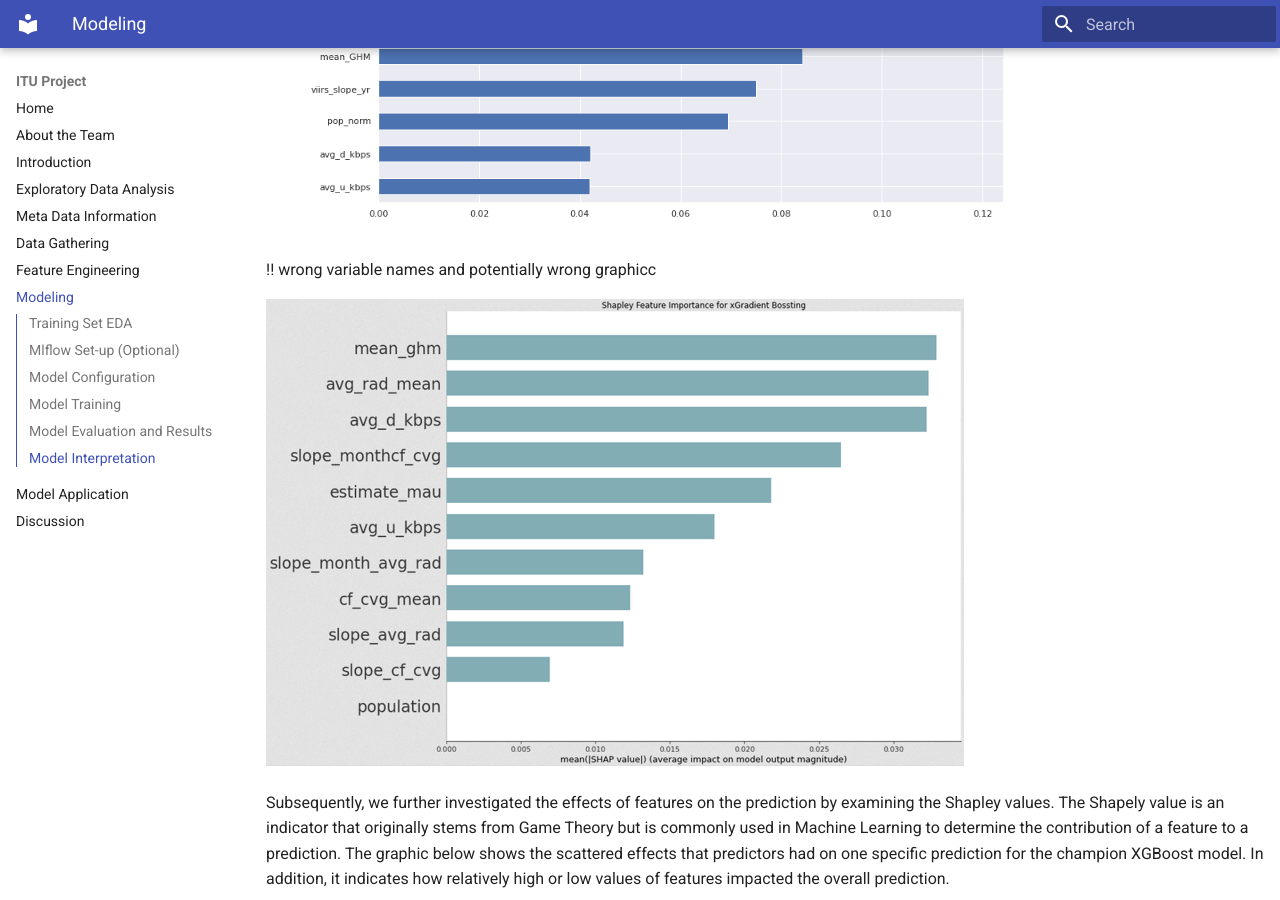
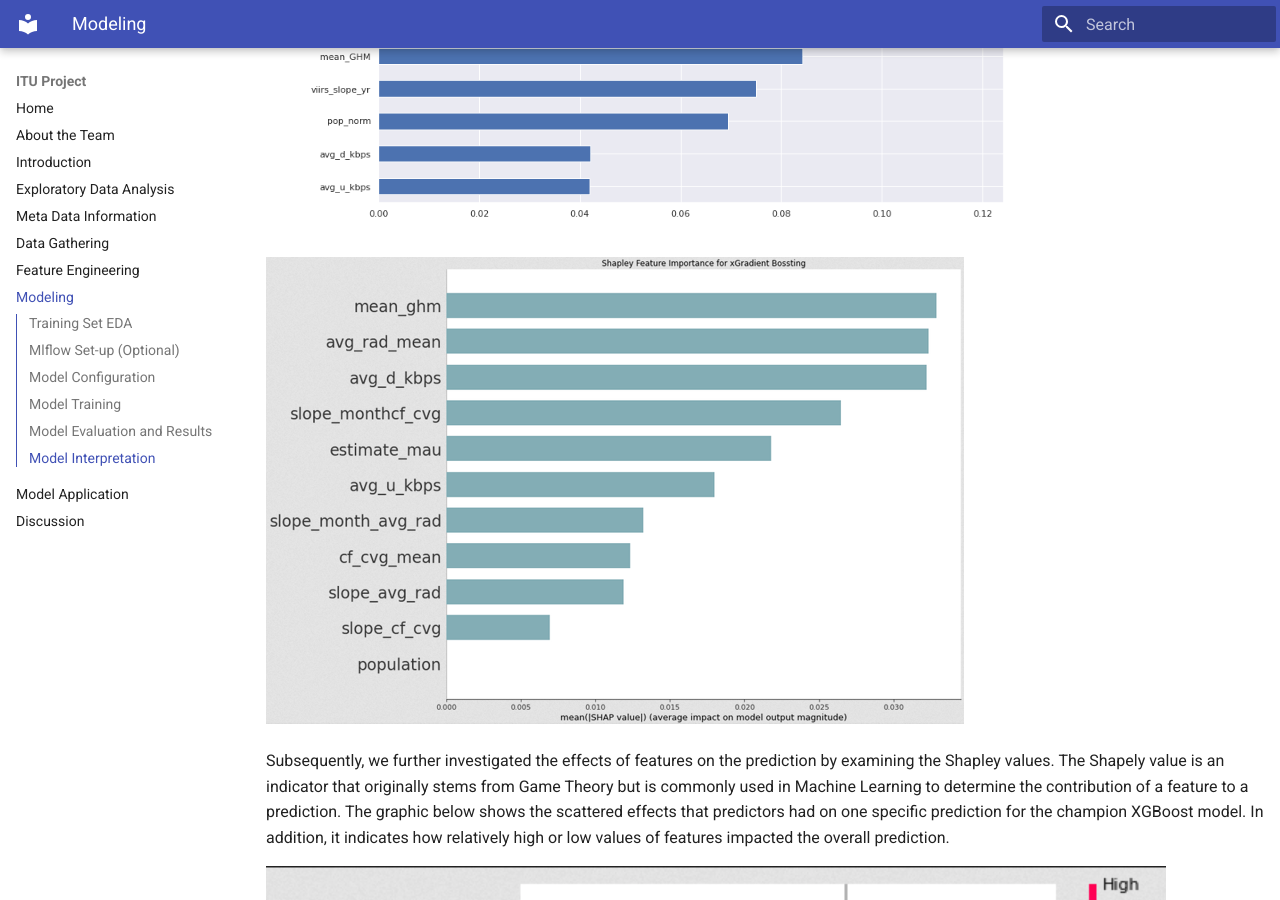
Before and after one commit to DSSGxUK/itu, an MkDocs documentation site: the page built from documentation/docs/model.md, in a window 1280 px wide and 900 px high, scrolled down 9216 px. Built offline with MkDocs 1.6.1 and Material for MkDocs 9.7.7, drawn with Linux system fonts in a browser that asks for light colours; some of the changed lines change nothing that is shown.

Commit message:
took out comments in model page

```diff
--- a/documentation/docs/model.md
+++ b/documentation/docs/model.md
@@ -74,7 +74,7 @@ Another way to improve accuracy was by building a custom metric in order to scor
     - [Python script without Mlflow](scripts/train_Random_Forest_clean.py)
 2. XGBoost
     - [HTML File](scripts/training_XGBoost.html)
-    - [Jupyter Notebook](scripts/training_XGBoost.ipynb) #this is not correct
+    - [Jupyter Notebook](scripts/training_XGBoost.ipynb)
     - [Python Script with Mlflow](scripts/train_XGBoost_no_mlflow.py)
     - [Python script without Mlflow](scripts/train_XGBoost_Exp1.py)
 3. LightGBM
@@ -125,7 +125,6 @@ As part of our winning models, we wanted to see which predictors had high featur
 
 ![feature_importance](Images/RF_ft_impt.PNG)
 
-!! wrong variable names and potentially wrong graphicc
 
 ![XGBoost_Shap_impt](Images/Shap_ft_impt.PNG)
 
```
